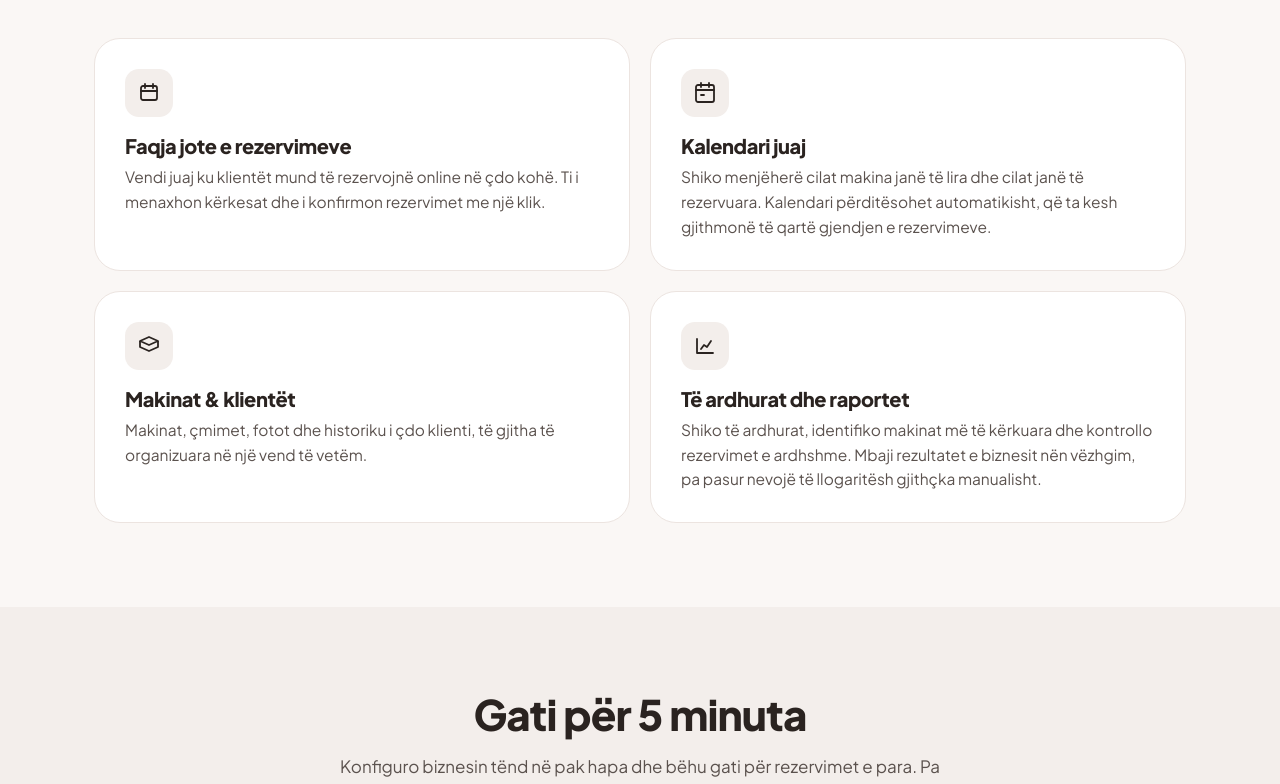
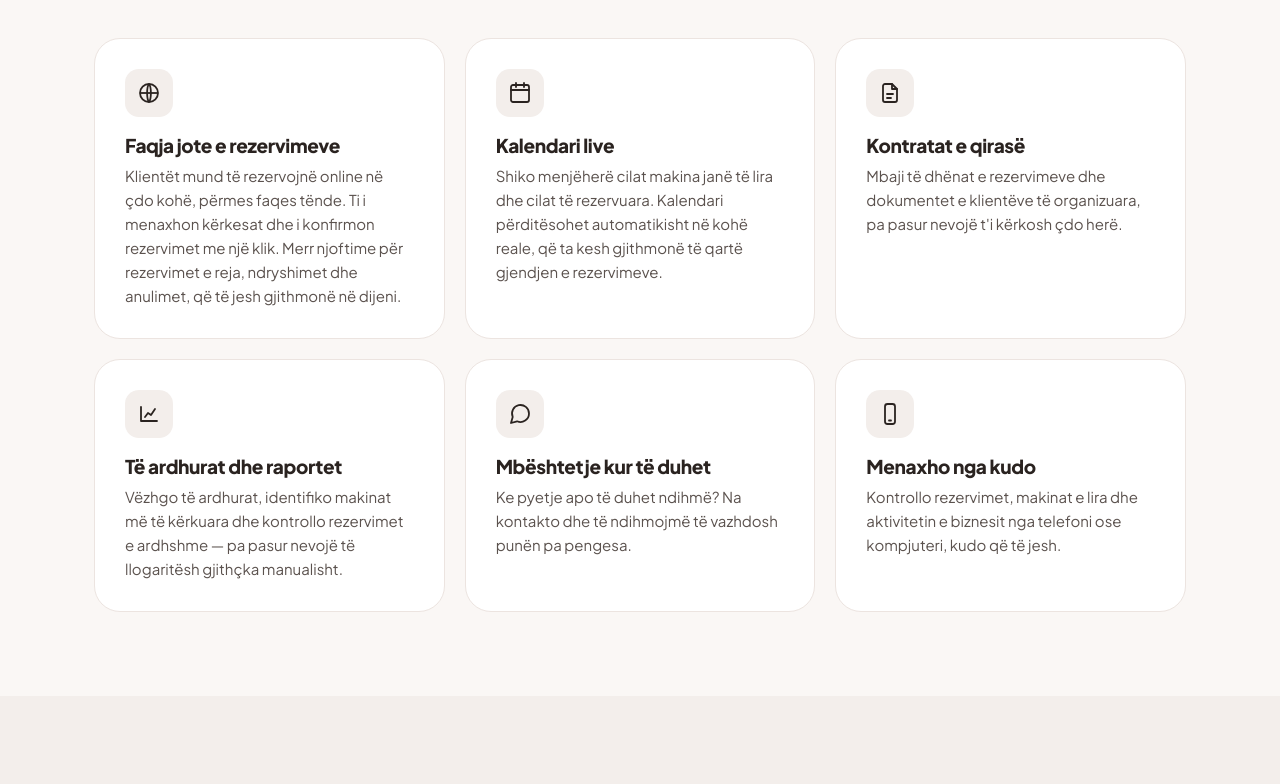
Before and after one commit to alttinkrasniqi/rental-saas, a Next.js app: page / in a window 1280 px wide. Shown: the part 880-1664 px from the top of the page. Built offline with nearby package versions, Linux system fonts and the light colour scheme; no server answers.

Commit message:
Add files via upload

```diff
--- a/src/app/landing.tsx
+++ b/src/app/landing.tsx
@@ -82,12 +82,12 @@ const CSS = `
 .mr-landing .sec-head{max-width:620px;margin:0 auto 52px;text-align:center}
 .mr-landing .sec-head h2{font-size:clamp(28px,3.4vw,42px)}
 .mr-landing .sec-head p{margin-top:16px;font-size:17px;color:var(--body)}
-.mr-landing .features{display:grid;grid-template-columns:repeat(2,1fr);gap:20px}
+.mr-landing .features{display:grid;grid-template-columns:repeat(3,1fr);gap:20px}
 .mr-landing .card{background:var(--surface);border:1px solid var(--line);border-radius:var(--radius);padding:30px;transition:transform .3s var(--ease),box-shadow .3s var(--ease),border-color .3s}
 .mr-landing .card:hover{transform:translateY(-4px);box-shadow:var(--shadow-soft);border-color:var(--mist)}
 .mr-landing .card .ic{width:48px;height:48px;border-radius:14px;background:var(--tint);display:grid;place-items:center;color:var(--ink);margin-bottom:18px}
-.mr-landing .card h3{font-size:20px;margin-bottom:8px}
-.mr-landing .card p{font-size:15.5px}
+.mr-landing .card h3{font-size:19px;margin-bottom:8px}
+.mr-landing .card p{font-size:15px}
 .mr-landing .tint-band{background:var(--tint)}
 .mr-landing .steps{display:grid;grid-template-columns:repeat(3,1fr);gap:22px}
 .mr-landing .step{position:relative;background:var(--surface);border:1px solid var(--line);border-radius:var(--radius);padding:30px 28px}
@@ -117,16 +117,18 @@ const CSS = `
 .mr-landing .mobile-menu a.link:hover{background:var(--tint)}
 .mr-landing .mobile-menu .btn{margin-top:8px}
 .mr-landing .mclose{align-self:flex-end;background:none;border:none;cursor:pointer;padding:8px;margin:-6px -6px 6px}
+@media (max-width:1040px){ .mr-landing .features{grid-template-columns:repeat(2,1fr)} }
 @media (max-width:900px){
   .mr-landing .hero-grid{grid-template-columns:1fr;gap:44px}
   .mr-landing .mock{order:-1;max-width:460px;margin:0 auto}
-  .mr-landing .features,.mr-landing .steps{grid-template-columns:1fr}
+  .mr-landing .steps{grid-template-columns:1fr}
   .mr-landing .nav-links{display:none}
   .mr-landing .nav-cta .btn-ghost{display:none}
   .mr-landing .nav-toggle{display:block}
   .mr-landing .calm,.mr-landing .cta-final{padding:44px 26px}
   .mr-landing section{padding:64px 0}
 }
+@media (max-width:620px){ .mr-landing .features{grid-template-columns:1fr} }
 @media (max-width:480px){ .mr-landing .hero{padding:48px 0 20px} }
 `;
 
@@ -197,10 +199,12 @@ const HTML = `
   <div class="wrap">
     <div class="sec-head reveal"><h2>Gjithçka që të duhet. Brenda një platforme.</h2><p>Një platformë e vetme për të mbajtur biznesin tënd të organizuar, nga rezervimi i parë te raporti i fundit të muajit.</p></div>
     <div class="features">
-      <div class="card reveal"><div class="ic"><svg width="24" height="24" viewBox="0 0 24 24" fill="none"><path d="M4 7a2 2 0 012-2h12a2 2 0 012 2v10a2 2 0 01-2 2H6a2 2 0 01-2-2V7z" stroke="currentColor" stroke-width="1.8"/><path d="M4 10h16M8 3v4M16 3v4" stroke="currentColor" stroke-width="1.8" stroke-linecap="round"/></svg></div><h3>Faqja jote e rezervimeve</h3><p>Vendi juaj ku klientët mund të rezervojnë online në çdo kohë. Ti i menaxhon kërkesat dhe i konfirmon rezervimet me një klik.</p></div>
-      <div class="card reveal"><div class="ic"><svg width="24" height="24" viewBox="0 0 24 24" fill="none"><rect x="3" y="4" width="18" height="17" rx="2" stroke="currentColor" stroke-width="1.8"/><path d="M3 9h18M8 2v4M16 2v4M8 14h3" stroke="currentColor" stroke-width="1.8" stroke-linecap="round"/></svg></div><h3>Kalendari juaj</h3><p>Shiko menjëherë cilat makina janë të lira dhe cilat janë të rezervuara. Kalendari përditësohet automatikisht, që ta kesh gjithmonë të qartë gjendjen e rezervimeve.</p></div>
-      <div class="card reveal"><div class="ic"><svg width="24" height="24" viewBox="0 0 24 24" fill="none"><path d="M3 7l9-4 9 4-9 4-9-4z" stroke="currentColor" stroke-width="1.8" stroke-linejoin="round"/><path d="M3 7v6l9 4 9-4V7" stroke="currentColor" stroke-width="1.8" stroke-linejoin="round"/></svg></div><h3>Makinat & klientët</h3><p>Makinat, çmimet, fotot dhe historiku i çdo klienti, të gjitha të organizuara në një vend të vetëm.</p></div>
-      <div class="card reveal"><div class="ic"><svg width="24" height="24" viewBox="0 0 24 24" fill="none"><path d="M4 19V5M4 19h16M8 15l3-4 3 2 4-6" stroke="currentColor" stroke-width="1.8" stroke-linecap="round" stroke-linejoin="round"/></svg></div><h3>Të ardhurat dhe raportet</h3><p>Shiko të ardhurat, identifiko makinat më të kërkuara dhe kontrollo rezervimet e ardhshme. Mbaji rezultatet e biznesit nën vëzhgim, pa pasur nevojë të llogaritësh gjithçka manualisht.</p></div>
+      <div class="card reveal"><div class="ic"><svg width="24" height="24" viewBox="0 0 24 24" fill="none"><circle cx="12" cy="12" r="9" stroke="currentColor" stroke-width="1.8"/><path d="M3 12h18" stroke="currentColor" stroke-width="1.8"/><path d="M12 3c2.5 2.8 2.5 15.2 0 18M12 3c-2.5 2.8-2.5 15.2 0 18" stroke="currentColor" stroke-width="1.8"/></svg></div><h3>Faqja jote e rezervimeve</h3><p>Klientët mund të rezervojnë online në çdo kohë, përmes faqes tënde. Ti i menaxhon kërkesat dhe i konfirmon rezervimet me një klik. Merr njoftime për rezervimet e reja, ndryshimet dhe anulimet, që të jesh gjithmonë në dijeni.</p></div>
+      <div class="card reveal"><div class="ic"><svg width="24" height="24" viewBox="0 0 24 24" fill="none"><rect x="3" y="4" width="18" height="17" rx="2" stroke="currentColor" stroke-width="1.8"/><path d="M3 9h18M8 2v4M16 2v4" stroke="currentColor" stroke-width="1.8" stroke-linecap="round"/></svg></div><h3>Kalendari live</h3><p>Shiko menjëherë cilat makina janë të lira dhe cilat të rezervuara. Kalendari përditësohet automatikisht në kohë reale, që ta kesh gjithmonë të qartë gjendjen e rezervimeve.</p></div>
+      <div class="card reveal"><div class="ic"><svg width="24" height="24" viewBox="0 0 24 24" fill="none"><path d="M14 3H7a2 2 0 00-2 2v14a2 2 0 002 2h10a2 2 0 002-2V8z" stroke="currentColor" stroke-width="1.8" stroke-linejoin="round"/><path d="M14 3v5h5M9 13h6M9 17h4" stroke="currentColor" stroke-width="1.8" stroke-linecap="round" stroke-linejoin="round"/></svg></div><h3>Kontratat e qirasë</h3><p>Mbaji të dhënat e rezervimeve dhe dokumentet e klientëve të organizuara, pa pasur nevojë t'i kërkosh çdo herë.</p></div>
+      <div class="card reveal"><div class="ic"><svg width="24" height="24" viewBox="0 0 24 24" fill="none"><path d="M4 19V5M4 19h16M8 15l3-4 3 2 4-6" stroke="currentColor" stroke-width="1.8" stroke-linecap="round" stroke-linejoin="round"/></svg></div><h3>Të ardhurat dhe raportet</h3><p>Vëzhgo të ardhurat, identifiko makinat më të kërkuara dhe kontrollo rezervimet e ardhshme — pa pasur nevojë të llogaritësh gjithçka manualisht.</p></div>
+      <div class="card reveal"><div class="ic"><svg width="24" height="24" viewBox="0 0 24 24" fill="none"><path d="M21 11.5a8.5 8.5 0 01-11.9 7.8L3 21l1.7-6.1A8.5 8.5 0 1121 11.5z" stroke="currentColor" stroke-width="1.8" stroke-linejoin="round"/></svg></div><h3>Mbështetje kur të duhet</h3><p>Ke pyetje apo të duhet ndihmë? Na kontakto dhe të ndihmojmë të vazhdosh punën pa pengesa.</p></div>
+      <div class="card reveal"><div class="ic"><svg width="24" height="24" viewBox="0 0 24 24" fill="none"><rect x="7" y="2" width="10" height="20" rx="2.5" stroke="currentColor" stroke-width="1.8"/><path d="M11 18.5h2" stroke="currentColor" stroke-width="1.8" stroke-linecap="round"/></svg></div><h3>Menaxho nga kudo</h3><p>Kontrollo rezervimet, makinat e lira dhe aktivitetin e biznesit nga telefoni ose kompjuteri, kudo që të jesh.</p></div>
     </div>
   </div>
 </section>
```
